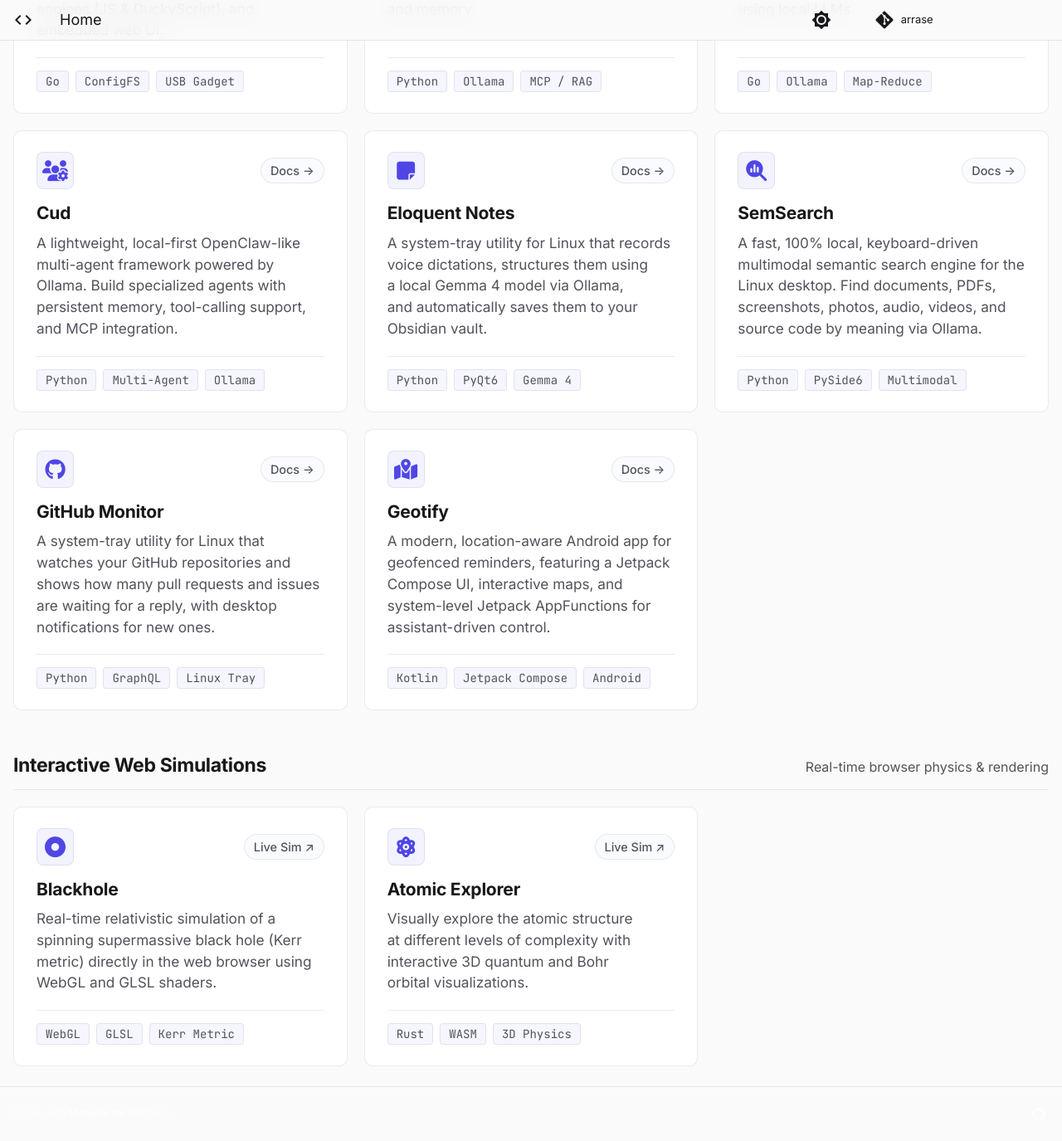
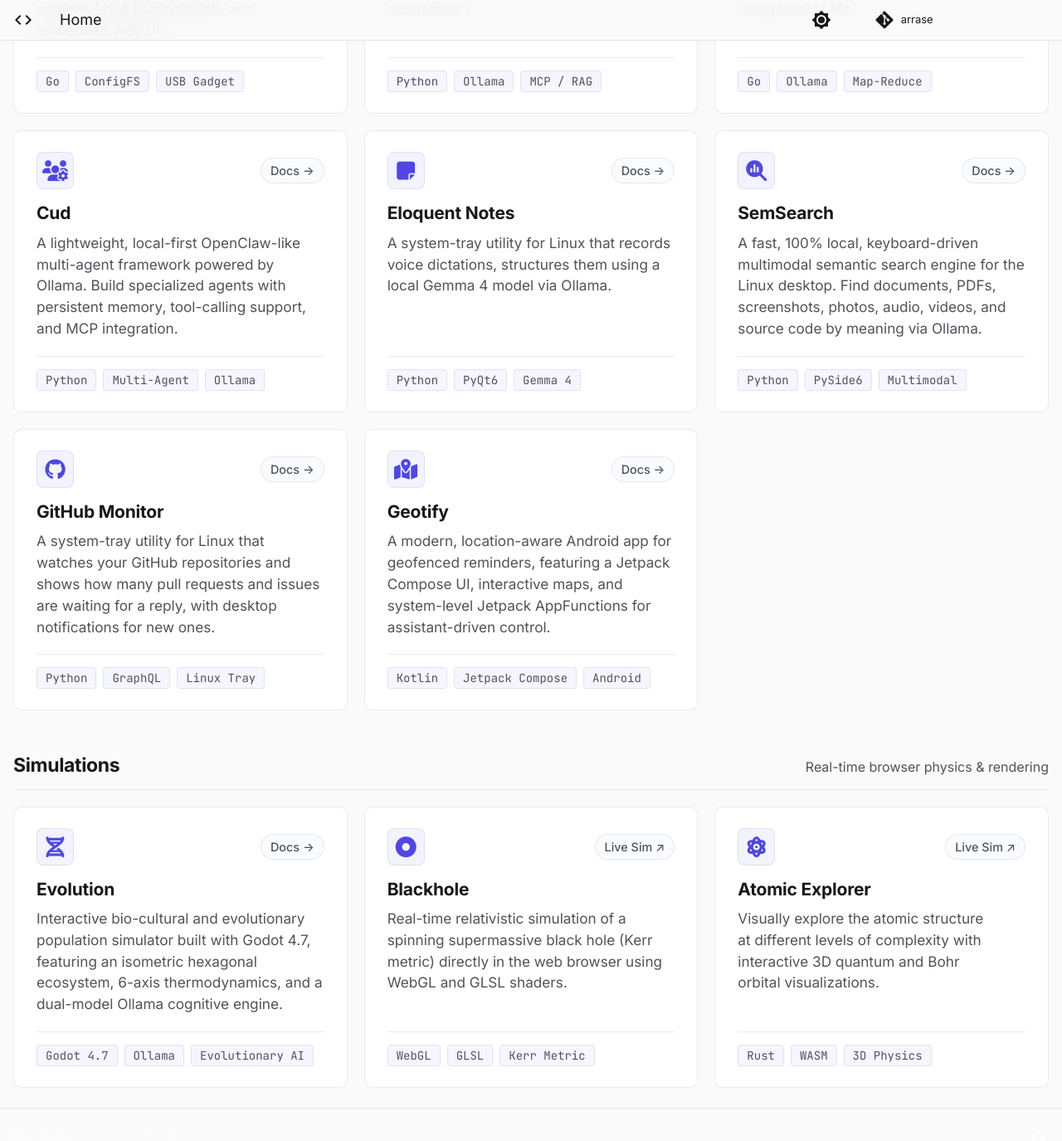
Before and after one commit to arrase/arrase.github.io, an MkDocs documentation site: the page built from docs/index.md, in a window 1280 px wide and 1400 px high, scrolled down 761 px. Shown: the top 1375 px of the window at 83% size. Built offline with MkDocs 1.6.1 and Material for MkDocs 9.7.7, drawn with Linux system fonts in a browser that asks for light colours.

Commit message:
feat: add Evolution and rename Simulations section

```diff
--- a/docs/index.md
+++ b/docs/index.md
@@ -93,7 +93,7 @@ hide:
         <span class="card-badge">Docs →</span>
       </div>
       <h3>Eloquent Notes</h3>
-      <p>A system-tray utility for Linux that records voice dictations, structures them using a local Gemma 4 model via Ollama, and automatically saves them to your Obsidian vault.</p>
+      <p>A system-tray utility for Linux that records voice dictations, structures them using a local Gemma 4 model via Ollama.</p>
     </div>
     <div class="card-tags">
       <span class="card-tag">Python</span>
@@ -153,11 +153,27 @@ hide:
 </div>
 
 <div class="section-header">
-  <h2>Interactive Web Simulations</h2>
+  <h2>Simulations</h2>
   <span>Real-time browser physics &amp; rendering</span>
 </div>
 
 <div class="projects-grid">
+
+  <a href="/Evolution" class="feature-card">
+    <div>
+      <div class="card-top">
+        <i class="fas fa-dna feature-icon" aria-hidden="true"></i>
+        <span class="card-badge">Docs →</span>
+      </div>
+      <h3>Evolution</h3>
+      <p>Interactive bio-cultural and evolutionary population simulator built with Godot 4.7, featuring an isometric hexagonal ecosystem, 6-axis thermodynamics, and a dual-model Ollama cognitive engine.</p>
+    </div>
+    <div class="card-tags">
+      <span class="card-tag">Godot 4.7</span>
+      <span class="card-tag">Ollama</span>
+      <span class="card-tag">Evolutionary AI</span>
+    </div>
+  </a>
 
   <a href="https://arrase.github.io/blackhole/" class="feature-card">
     <div>
```
Also changed, not shown: README.md (+4 -1 lines), generate.py (+24 -18 lines), projects.yml (+12 -1 lines).
